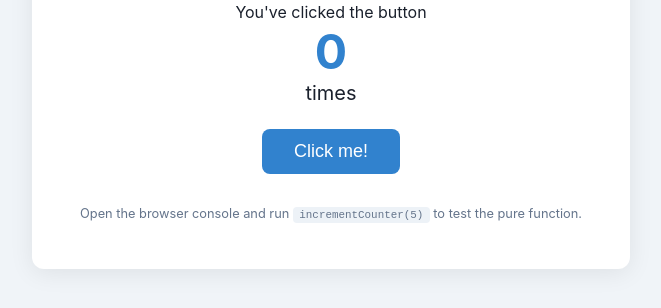
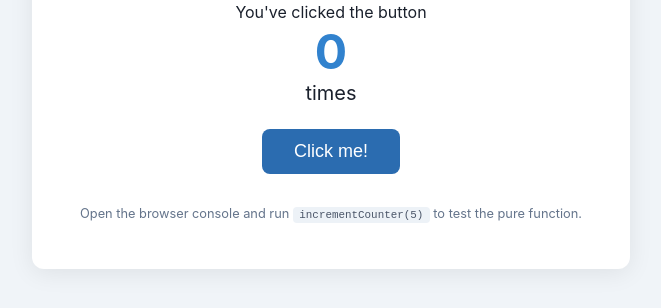
Before and after one commit to mainguychinhnhan2010-svg/sample-ci-cd, a plain HTML site: page index.html in a window 1280 px wide. Shown: the part 320-628 px from the top of the page, without its empty margins (309-970 px from the left). Drawn offline with Linux system fonts and the light colour scheme.

Commit message:
deploy: 90f88d6d9fe5670ab96852d9c9be1337fb16651f

```diff
--- a/style.css
+++ b/style.css
@@ -45,14 +45,14 @@ button {
   padding: 0.75rem 2rem;
   border: none;
   border-radius: 8px;
-  background: #3182ce;
+  background: #2b6cb0;
   color: white;
   cursor: pointer;
   transition: background 0.2s ease, transform 0.1s ease;
 }
 
 button:hover {
-  background: #2b6cb0;
+  background: #2563a0;
 }
 
 button:active {
@@ -67,6 +67,7 @@ button:active {
 
 .hint code {
   background: #edf2f7;
+  color: #4a5568;
   padding: 0.15rem 0.4rem;
   border-radius: 4px;
   font-size: 0.85em;
```
